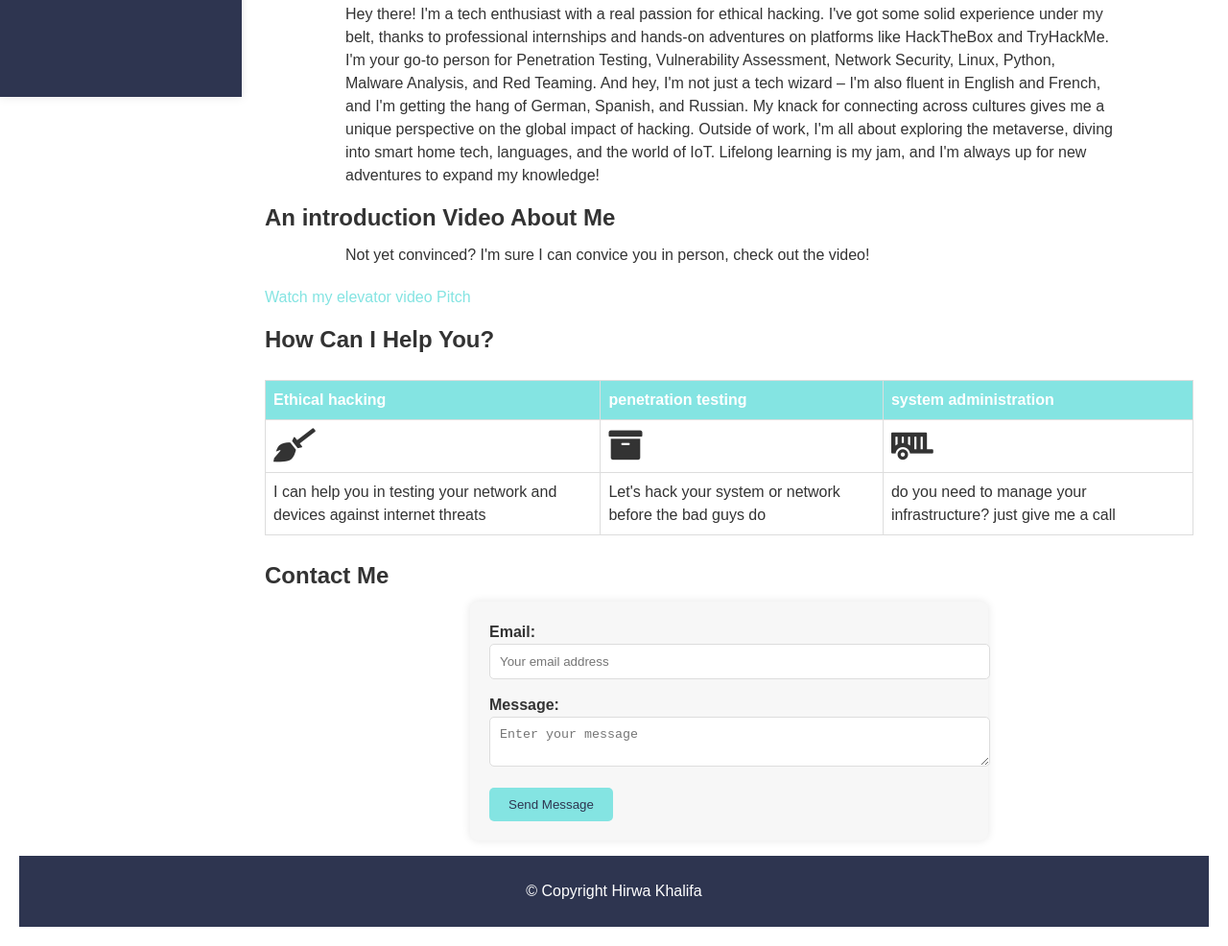
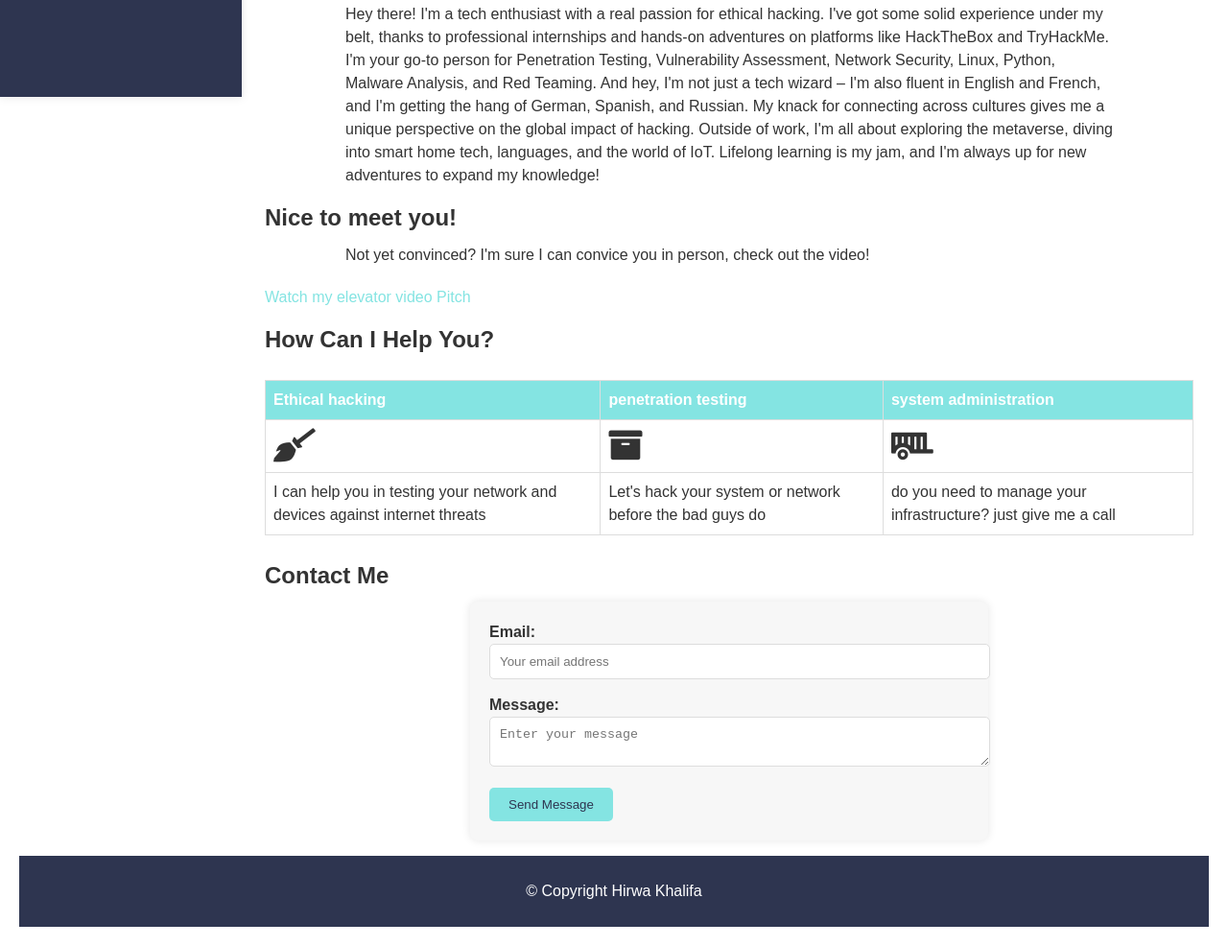
Before and after one commit to ICOZDS/icozds.github.io, a plain HTML site: page index.html in a window 1280 px wide. Shown: the part 731-1717 px from the top of the page at 96% size. Drawn offline with Linux system fonts and the light colour scheme.

Commit message:
Update index.html

```diff
--- a/index.html
+++ b/index.html
@@ -70,7 +70,7 @@
         smart home tech, languages, and the world of IoT. Lifelong learning is my jam, and I'm always up for new
         adventures to expand my knowledge!</p>
 
-      <h2>An introduction Video About Me </h2>
+      <h2>Nice to meet you! </h2>
       <p>Not yet convinced? I'm sure I can convice you in person, check out the video!</p>
       <a href="https://drive.google.com/file/d/1Cfn64gMc8lBS5fF1lpF6NrRz4X6YqzH1/view?usp=sharing" target="_blank">Watch my elevator video Pitch</a>
 
```
